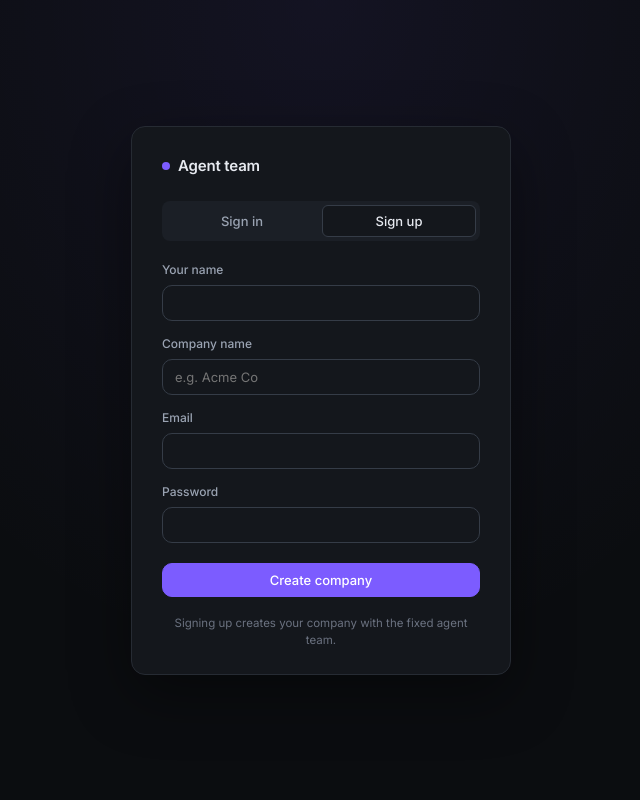
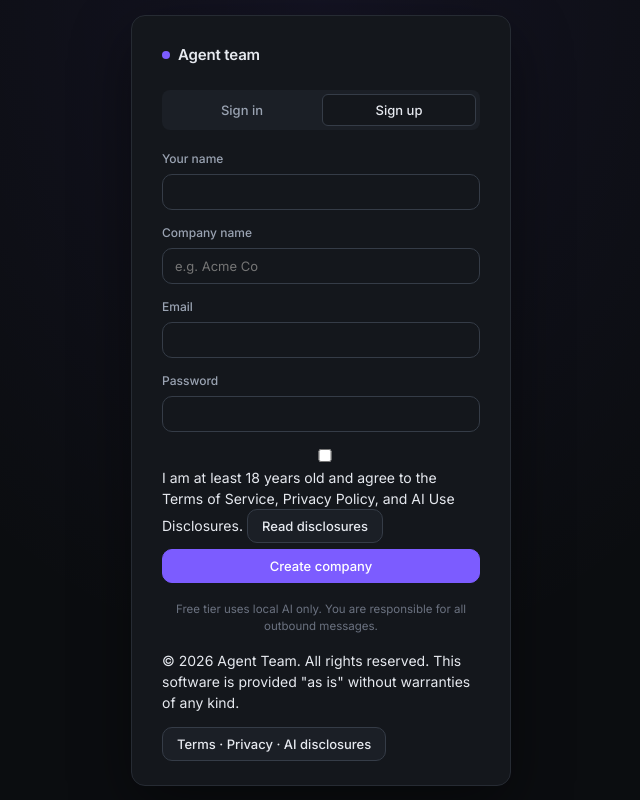
Before and after one commit to chauhanavi21/multi-agent, a React (Vite) app in the folder frontend/: page / in a window 1280 px wide. Both pictures are taken after a click on the button "Sign up". Shown: the whole page, without its empty margins (319-959 px from the left). Built offline with nearby package versions, Linux system fonts and the light colour scheme.

Commit message:
Require terms checkbox and legal footer on signup

```diff
--- a/frontend/src/auth/LoginScreen.jsx
+++ b/frontend/src/auth/LoginScreen.jsx
@@ -1,5 +1,8 @@
 import { useState } from 'react'
 import { useAuth } from './AuthContext'
+import LegalFooter from '../components/LegalFooter'
+import LegalModal from '../components/LegalModal'
+import { SIGNUP_TERMS_LABEL } from '../legal/legalContent'
 
 export default function LoginScreen() {
   const { login, signup } = useAuth()
@@ -8,6 +11,8 @@ export default function LoginScreen() {
   const [password, setPassword] = useState('')
   const [fullName, setFullName] = useState('')
   const [companyName, setCompanyName] = useState('')
+  const [acceptTerms, setAcceptTerms] = useState(false)
+  const [showLegal, setShowLegal] = useState(false)
   const [busy, setBusy] = useState(false)
   const [err, setErr] = useState(null)
 
@@ -19,7 +24,14 @@ export default function LoginScreen() {
       if (mode === 'login') {
         await login(email, password)
       } else {
-        await signup({ email, password, full_name: fullName, company_name: companyName })
+        if (!acceptTerms) {
+          setErr('You must accept the Terms of Service and AI disclosures to sign up.')
+          return
+        }
+        await signup({
+          email, password, full_name: fullName, company_name: companyName,
+          accept_terms: true,
+        })
       }
     } catch (e) {
       setErr(e.message)
@@ -86,6 +98,21 @@ export default function LoginScreen() {
               autoComplete={mode === 'login' ? 'current-password' : 'new-password'}
             />
           </div>
+          {mode === 'signup' && (
+            <label className="legal-checkbox">
+              <input
+                type="checkbox"
+                checked={acceptTerms}
+                onChange={(e) => setAcceptTerms(e.target.checked)}
+              />
+              <span>
+                {SIGNUP_TERMS_LABEL}{' '}
+                <button type="button" className="legal-link inline" onClick={() => setShowLegal(true)}>
+                  Read disclosures
+                </button>
+              </span>
+            </label>
+          )}
           {err && <div className="login-err">{err}</div>}
           <button type="submit" className="primary" disabled={busy}
                   style={{ width: '100%', marginTop: 6 }}>
@@ -97,10 +124,12 @@ export default function LoginScreen() {
           {mode === 'login' ? (
             <>Default admin: <code>boss@local.dev</code> / <code>bosspass</code></>
           ) : (
-            <>Signing up creates your company with the fixed agent team.</>
+            <>Free tier uses local AI only. You are responsible for all outbound messages.</>
           )}
         </div>
+        <LegalFooter compact />
       </div>
+      {showLegal && <LegalModal onClose={() => setShowLegal(false)} />}
     </div>
   )
 }
```
